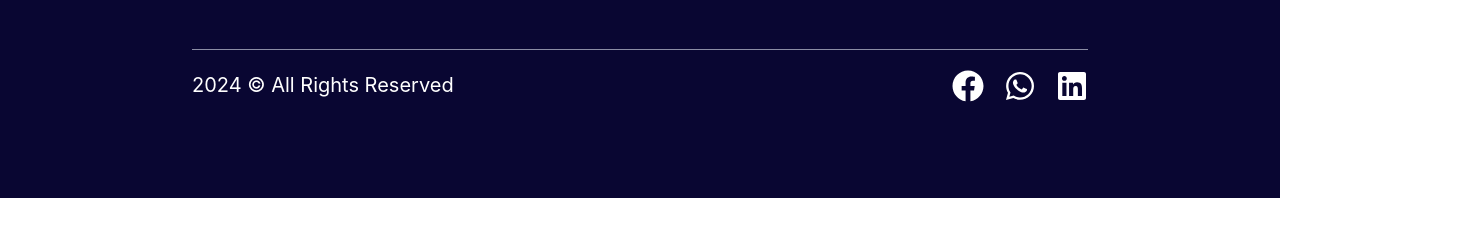
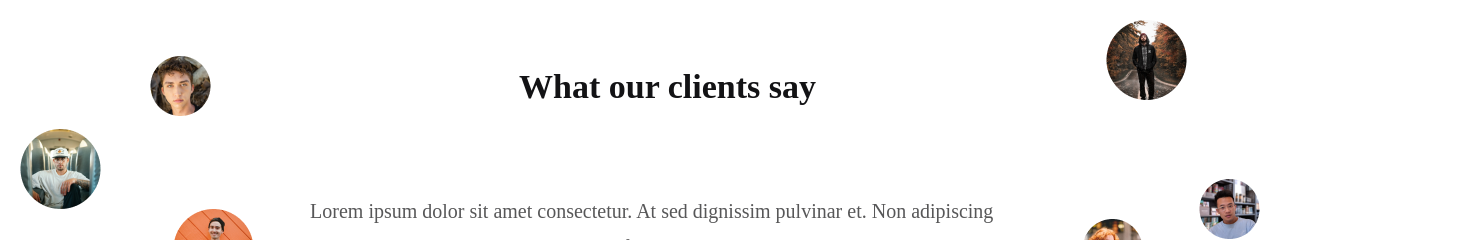
Before and after one commit to gadirov/eventeam, a React (Create React App) app: page / in a window 1280 px wide. Shown: the part 2560-2800 px from the top of the page, 1468 px wide, since content can reach past the window. Before the commit the page ends 2758 px from the top, so only its background shows below. Built offline with nearby package versions, Linux system fonts and the light colour scheme; no server answers; what axios-auth-refresh would draw is missing.

Commit message:
up-to-date

```diff
--- a/src/components/layout/home/CategoriesPage.tsx
+++ b/src/components/layout/home/CategoriesPage.tsx
@@ -25,7 +25,7 @@ const Categories: React.FC = () => {
     speed: 3000,
     slidesToShow: 4,
     slidesToScroll: 1,
-    // autoplay: true,
+    autoplay: true,
     autoplaySpeed: 3000,
     responsive: [
       {
--- a/src/components/layout/home/index.tsx
+++ b/src/components/layout/home/index.tsx
@@ -15,8 +15,8 @@ const Home = () => {
       <FeaturedEvents />
       <Categories />
       <UpcomingPage />
-      {/* <UsersReviews />
-      <EventCountSection /> */}
+      <UsersReviews />
+      <EventCountSection />
     </Box>
   );
 };
```
